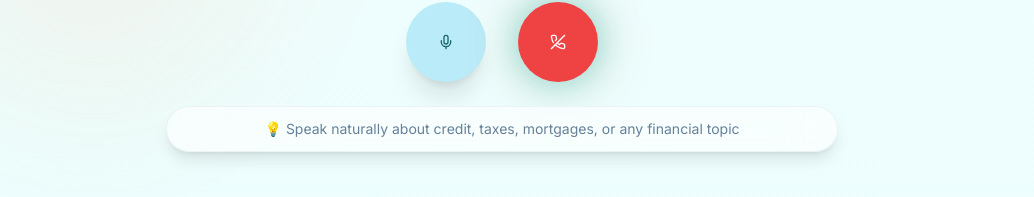
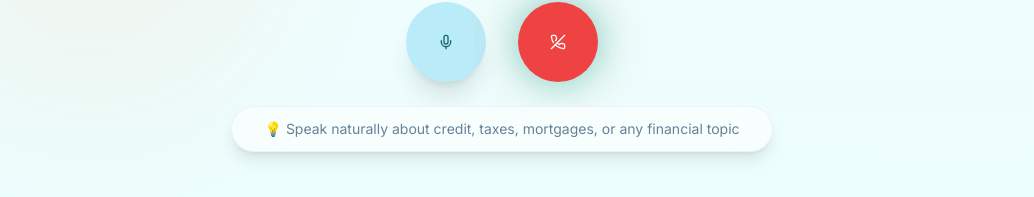
Before and after one commit to aivil0/moneylingo, a React (Vite) app: page /chat in a window 1280 px wide. Both pictures are taken after a click on the button 640 px from the left and 392 px from the top of the page. Shown: the part 600-797 px from the top of the page, without its empty margins (138-1172 px from the left). Built offline with nearby package versions, Linux system fonts and the light colour scheme; the HTML template or start-up script is replaced by a standard one.

Commit message:
Refactor: Adjust container to fit text

```diff
--- a/src/components/VoiceCallInterface.tsx
+++ b/src/components/VoiceCallInterface.tsx
@@ -125,7 +125,7 @@ export const VoiceCallInterface = ({ isActive, onEnd }: VoiceCallInterfaceProps)
           </div>
 
           {/* Tips */}
-          <div className="glass-card px-8 py-3 rounded-full text-center animate-fade-in-up w-full max-w-2xl" style={{ animationDelay: "0.4s" }}>
+          <div className="glass-card px-8 py-3 rounded-full text-center animate-fade-in-up inline-block" style={{ animationDelay: "0.4s" }}>
             <p className="text-sm text-muted-foreground whitespace-nowrap">
               💡 Speak naturally about credit, taxes, mortgages, or any financial topic
             </p>
```
